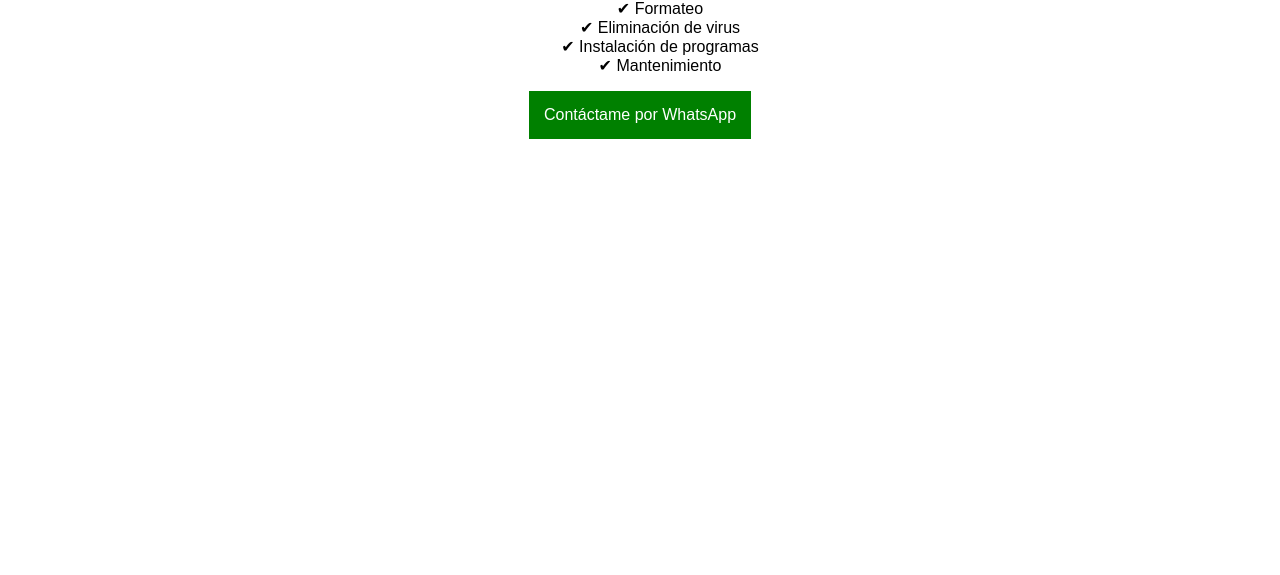
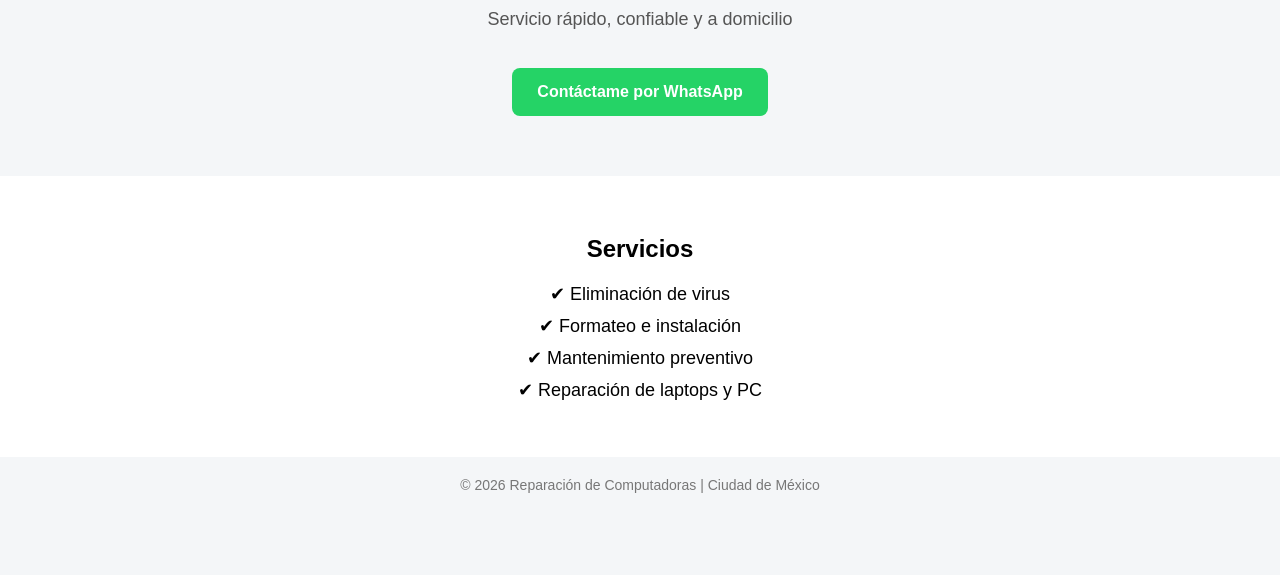
Before and after one commit to Casther-software/casther.github.io, a plain HTML site: page index.html in a window 1280 px wide. Shown: the part 225-800 px from the top of the page. Drawn offline with Linux system fonts and the light colour scheme.

Commit message:
Update index.html

```diff
--- a/index.html
+++ b/index.html
@@ -5,34 +5,123 @@
   <title>Reparación de Computadoras</title>
 
   <style>
+    body {
+      margin: 0;
+      font-family: Arial, sans-serif;
+      background: #f4f6f8;
+    }
+
+    /* HEADER */
+    .header {
+      display: flex;
+      justify-content: space-between;
+      align-items: center;
+      padding: 15px 30px;
+      background: white;
+      box-shadow: 0 2px 5px rgba(0,0,0,0.1);
+    }
+
     .logo {
-      position: fixed;
-      top: 10px;
-      right: 10px;
-      width: 80px;
+      width: 70px;
     }
+
+    /* HERO */
+    .hero {
+      text-align: center;
+      padding: 60px 20px;
+    }
+
+    .hero h1 {
+      font-size: 36px;
+      margin-bottom: 10px;
+    }
+
+    .hero p {
+      color: #555;
+      font-size: 18px;
+    }
+
+    /* BOTÓN */
+    .btn {
+      display: inline-block;
+      margin-top: 20px;
+      padding: 15px 25px;
+      background: #25D366;
+      color: white;
+      text-decoration: none;
+      font-weight: bold;
+      border-radius: 8px;
+    }
+
+    .btn:hover {
+      background: #1ebe5d;
+    }
+
+    /* SERVICIOS */
+    .services {
+      background: white;
+      padding: 40px 20px;
+      text-align: center;
+    }
+
+    .services h2 {
+      margin-bottom: 20px;
+    }
+
+    .services ul {
+      list-style: none;
+      padding: 0;
+    }
+
+    .services li {
+      margin: 10px 0;
+      font-size: 18px;
+    }
+
+    /* FOOTER */
+    .footer {
+      text-align: center;
+      padding: 20px;
+      font-size: 14px;
+      color: #777;
+    }
+
   </style>
 </head>
 
-<body style="font-family: Arial; text-align: center; padding: 50px;">
+<body>
 
-  <!-- LOGO -->
-  <img src="logo.jpg" class="logo">
+  <!-- HEADER -->
+  <div class="header">
+    <h3>Soporte Técnico</h3>
+    <img src="logo.png" class="logo">
+  </div>
 
-  <h1>Reparación de Computadoras</h1>
-  <p>Servicio rápido y confiable a domicilio</p>
+  <!-- HERO -->
+  <div class="hero">
+    <h1>Reparación de Computadoras</h1>
+    <p>Servicio rápido, confiable y a domicilio</p>
 
-  <h2>Servicios:</h2>
-  <ul style="list-style: none;">
-    <li>✔ Formateo</li>
-    <li>✔ Eliminación de virus</li>
-    <li>✔ Instalación de programas</li>
-    <li>✔ Mantenimiento</li>
-  </ul>
+    <a href="https://wa.me/521TU_NUMERO" class="btn">
+      Contáctame por WhatsApp
+    </a>
+  </div>
 
-  <a href="https://wa.me/5215516894521"
-     style="display:inline-block; padding:15px; background:green; color:white; text-decoration:none;">
-     Contáctame por WhatsApp
-  </a>
+  <!-- SERVICIOS -->
+  <div class="services">
+    <h2>Servicios</h2>
+    <ul>
+      <li>✔ Eliminación de virus</li>
+      <li>✔ Formateo e instalación</li>
+      <li>✔ Mantenimiento preventivo</li>
+      <li>✔ Reparación de laptops y PC</li>
+    </ul>
+  </div>
+
+  <!-- FOOTER -->
+  <div class="footer">
+    © 2026 Reparación de Computadoras | Ciudad de México
+  </div>
+
 </body>
 </html>
```
